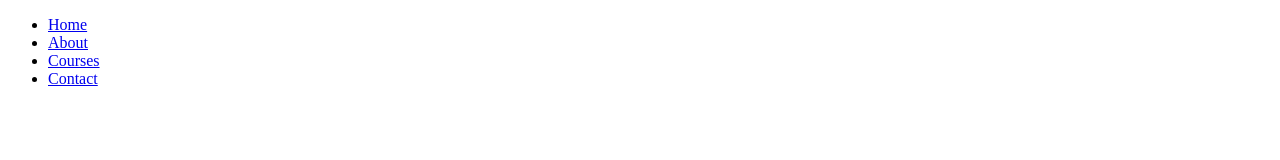
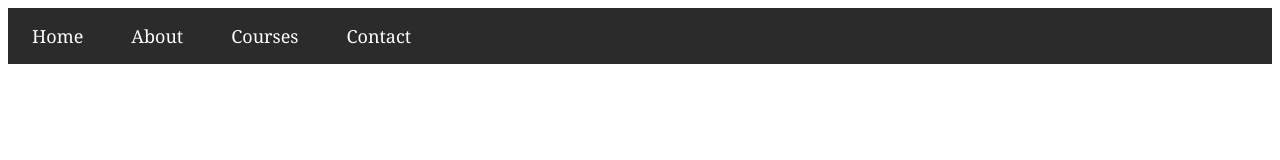
Before and after one commit to vivekdwivedi2807-byte/WDW_0158, a plain HTML site: page Web_Designing_Workshop_Assignment/Assignment 7.html in a window 1280 px wide. Drawn offline with Linux system fonts and the light colour scheme.

Commit message:
Navigation Menu Using Lists Completed

```diff
--- a/Web_Designing_Workshop_Assignment/Assignment 7.html
+++ b/Web_Designing_Workshop_Assignment/Assignment 7.html
@@ -4,7 +4,36 @@
 <head>
   <meta charset="UTF-8">
   <title>Assignment 7: Navigation Menu Using Lists</title>
+  <style>
 
+    ul {
+      list-style-type: none;
+      margin: 0;
+      padding: 0;
+      overflow: hidden;
+      background-color: #2b2b2b;
+    }
+
+
+    li {
+      float: left;
+    }
+
+
+    li a {
+      display: block;
+      color: white;
+      text-align: center;
+      padding: 16px 24px;
+      text-decoration: none;
+      font-family: Georgia, serif;
+      font-size: 18px;
+    }
+
+    li a:hover {
+      background-color: #111111;
+    }
+  </style>
 </head>
 <body>
 
```
